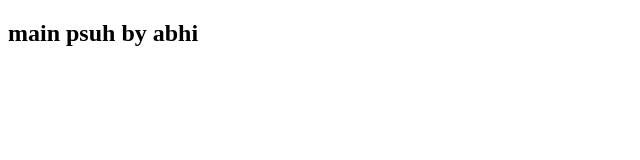
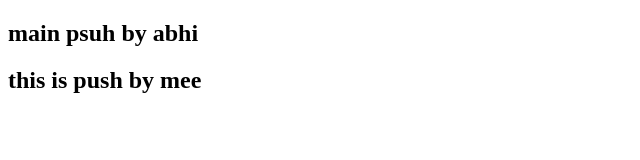
Before and after one commit to dasabhi8/git, a plain HTML site: page index.html in a window 1280 px wide. Shown: the whole page, without its empty margins (0-640 px from the left). Drawn offline with Linux system fonts and the light colour scheme.

Commit message:
this is commit

```diff
--- a/index.html
+++ b/index.html
@@ -7,5 +7,6 @@
 </head>
 <body>
     <h2>main psuh by abhi</h2>
+    <h2>this is push by mee</h2>
 </body>
 </html>
```
